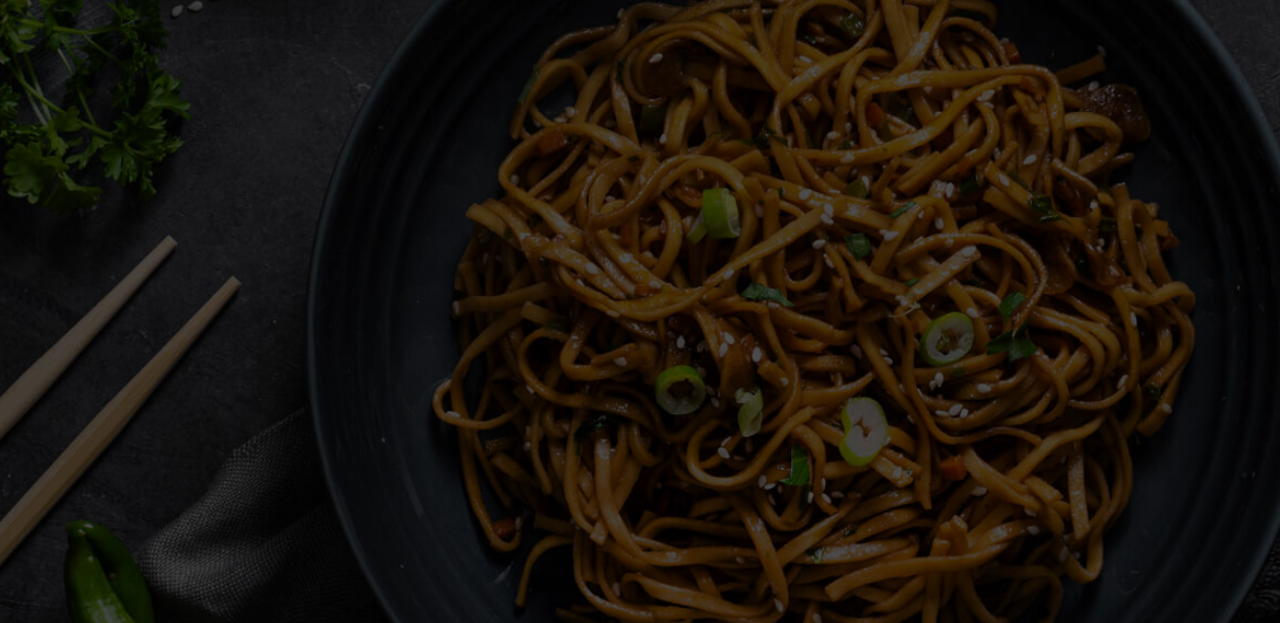
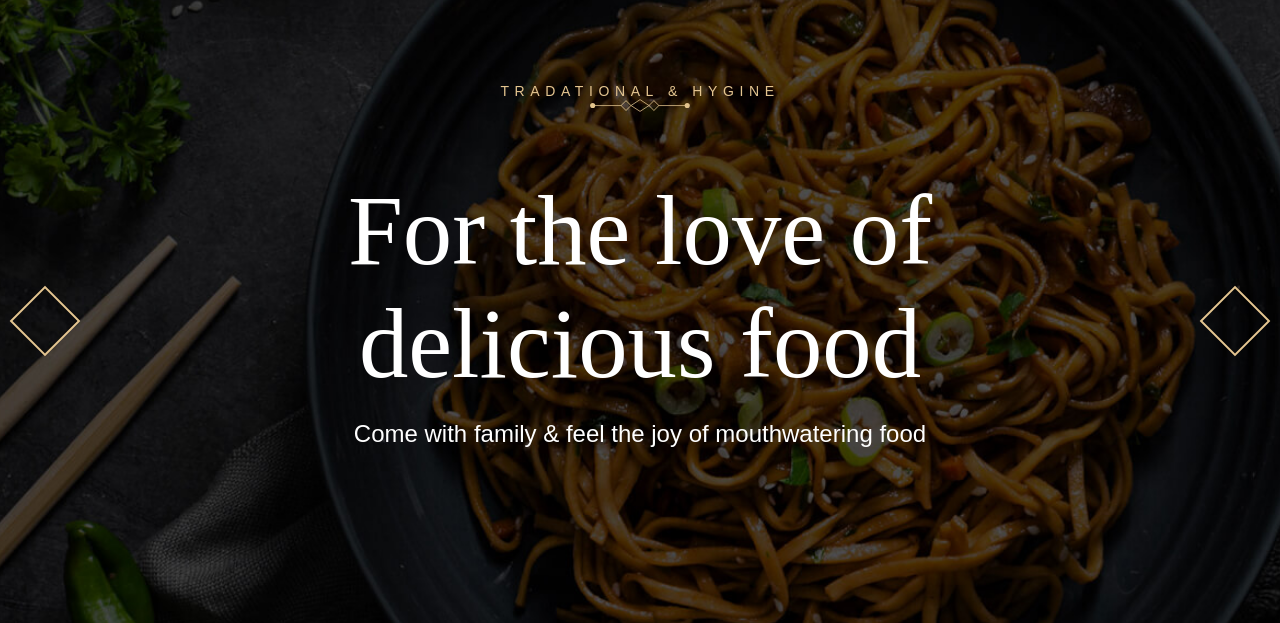
Before and after one commit to kamalkant143/grill-master, a plain HTML site: page index.html in a window 1280 px wide. Shown: the part 177-800 px from the top of the page. Drawn offline with Linux system fonts and the light colour scheme.

Commit message:
hero section

```diff
--- a/index.html
+++ b/index.html
@@ -1,19 +1,30 @@
 <!DOCTYPE html>
 <html lang="en">
   <head>
-    <meta charset="UTF-8">
-    <meta name="viewport" content="width=device-width, initial-scale=1.0">
+    <meta charset="UTF-8" />
+    <meta name="viewport" content="width=device-width, initial-scale=1.0" />
     <title>grill master</title>
-    <link rel="stylesheet" href="style.css">
-    <link rel="stylesheet" href="https://cdnjs.cloudflare.com/ajax/libs/font-awesome/6.5.2/css/all.min.css" integrity="sha512-SnH5WK+bZxgPHs44uWIX+LLJAJ9/2PkPKZ5QiAj6Ta86w+fsb2TkcmfRyVX3pBnMFcV7oQPJkl9QevSCWr3W6A==" crossorigin="anonymous" referrerpolicy="no-referrer" />
+    <link rel="stylesheet" href="style.css" />
+    <link
+      rel="stylesheet"
+      href="https://cdnjs.cloudflare.com/ajax/libs/font-awesome/6.5.2/css/all.min.css"
+      integrity="sha512-SnH5WK+bZxgPHs44uWIX+LLJAJ9/2PkPKZ5QiAj6Ta86w+fsb2TkcmfRyVX3pBnMFcV7oQPJkl9QevSCWr3W6A=="
+      crossorigin="anonymous"
+      referrerpolicy="no-referrer"
+    />
   </head>
   <body>
     <div id="hero-section">
       <div class="contect-box">
         <div class="left">
-            <p class="address"><i class="fa-solid fa-location-dot"></i>Restaurant St, Delicious City, London 9578, UK</p>
+          <p class="address">
+            <i class="fa-solid fa-location-dot"></i>Restaurant St, Delicious
+            City, London 9578, UK
+          </p>
           <div class="icon"></div>
-            <p class="contect"><i class="fa-regular fa-clock"></i>Daily : 8.00 am to 10.00 pm</p>
+          <p class="contect">
+            <i class="fa-regular fa-clock"></i>Daily : 8.00 am to 10.00 pm
+          </p>
         </div>
         <div class="right">
           <p><i class="fa-solid fa-phone"></i>+1 123 456 7890</p>
@@ -23,7 +34,7 @@
       </div>
 
       <header>
-            <a href="#" class="logo"><img src="images/logo.svg" alt=""></a>
+        <a href="#" class="logo"><img src="images/logo.svg" alt="" /></a>
         <div class="nav-bar">
           <li><a href="#home">home</a></li>
           <li><a href="#menu">menus</a></li>
@@ -33,6 +44,22 @@
         </div>
         <a href="#" class="btn">find a table</a>
       </header>
+      <div class="container">
+        <p>TRADATIONAL & HYGINE</p>
+        <img src="images/separator.svg" alt="" />
+      </div>
+      <div class="heading">
+        <div class="box"></div>
+        <div class="title">
+          <h1>
+            For the love of <br />
+            delicious food
+          </h1>
+          <h2>Come with family & feel the joy of mouthwatering food</h2>
+          <!-- <a href="" class="btn">view our menu</a> -->
+        </div>
+        <div class="box"></div>
+      </div>
     </div>
   </body>
 </html>
--- a/style.css
+++ b/style.css
@@ -225,6 +225,8 @@ a{
 
 }
 
+
+
 #hero-section header .nav-bar li:hover:before{
    position: absolute;
    bottom:-1rem ;
@@ -244,3 +246,54 @@ a{
   letter-spacing: var(--letterSpacing-1);
   transition: var(--transition-1);
 }
+
+#hero-section .container{
+  text-align: center;
+  margin-top: 10rem;
+
+}
+
+#hero-section .container  p{
+  color: var(--gold-crayola);
+  font-family: var(--fontFamily-dm_sans);
+  font-size: var(--fontSize-label-1);
+  /* font-size: var(--fontSize-headline-1); */
+  letter-spacing: var(--letterSpacing-2);
+}
+
+
+#hero-section .container img{
+  width: 10rem;
+}
+
+
+#hero-section .heading{
+  display: flex;
+  justify-content: space-between;
+  align-items: center;
+  text-align: center;
+  padding-inline: 2rem;
+  margin-top: 6rem;
+}
+
+#hero-section .heading .box{
+  width: 5rem;
+  height: 5rem;
+  border: 2px solid var(--gold-crayola);
+  transform: rotate(45deg);
+}
+
+
+#hero-section .heading .title h1{
+  color: var(--white);
+  font-size: var(--fontSize-display-1);
+font-weight: var(--weight-regular);
+}
+
+#hero-section .heading .title h2{
+  color: var(--white);
+  font-size: var(--fontSize-body-1);
+  font-weight: var(--weight-regular);
+  margin-block: 2rem;
+  font-family: var(--fontFamily-dm_sans);
+}
```
Lines whose indentation alone changed are shown as unchanged.
